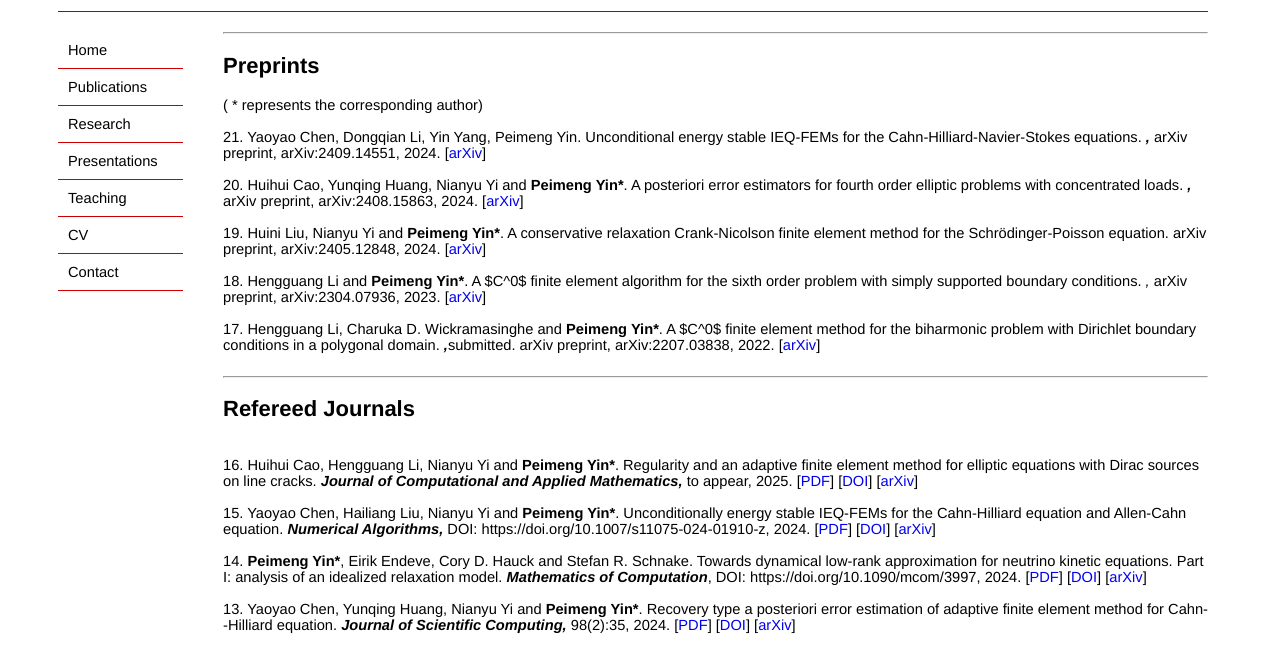
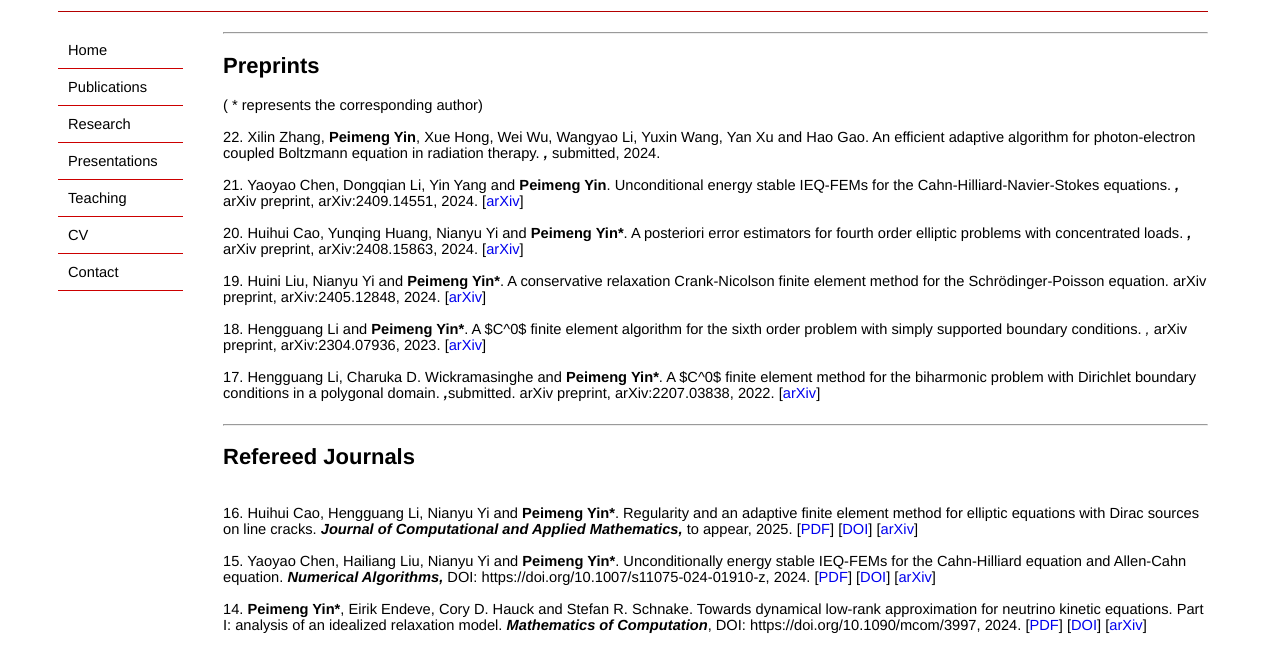
Before and after one commit to pmyin/pmyin.github.io, a plain HTML site: page publications.html in a window 1280 px wide. Shown: the part 122-768 px from the top of the page. Drawn offline with Linux system fonts and the light colour scheme.

Commit message:
Update publications.html

```diff
--- a/publications.html
+++ b/publications.html
@@ -72,7 +72,9 @@
 15. Hengguang Li and <strong>Peimeng Yin*</strong>. Optimal high-order $C^0$ finite element method for the biharmonic problem with the hinged boundary condition. <em>,</em> preprint, 2023. (Available upon request.) <br />
 <br />
 --->
-21. Yaoyao Chen, Dongqian Li, Yin Yang, Peimeng Yin. Unconditional energy stable IEQ-FEMs for the Cahn-Hilliard-Navier-Stokes equations. <strong><em>,</em></strong> arXiv preprint, arXiv:2409.14551, 2024. [<a href="https://arxiv.org/abs/2409.14551" target="_blank">arXiv</a>]  <br />
+22. Xilin Zhang, <strong>Peimeng Yin</strong>, Xue Hong, Wei Wu, Wangyao Li, Yuxin Wang, Yan Xu and Hao Gao. An efficient adaptive algorithm for photon-electron coupled Boltzmann equation in radiation therapy. <strong><em>,</em></strong> submitted, 2024.  <br />
+<br />
+21. Yaoyao Chen, Dongqian Li, Yin Yang and <strong>Peimeng Yin</strong>. Unconditional energy stable IEQ-FEMs for the Cahn-Hilliard-Navier-Stokes equations. <strong><em>,</em></strong> arXiv preprint, arXiv:2409.14551, 2024. [<a href="https://arxiv.org/abs/2409.14551" target="_blank">arXiv</a>]  <br />
 <br />
 20. Huihui Cao, Yunqing Huang, Nianyu Yi and <strong>Peimeng Yin*</strong>. A posteriori error estimators for fourth order elliptic problems with concentrated loads. <strong><em>,</em></strong> arXiv preprint, arXiv:2408.15863, 2024. [<a href="https://arxiv.org/abs/2408.15863" target="_blank">arXiv</a>]  <br />
 <br />
```
